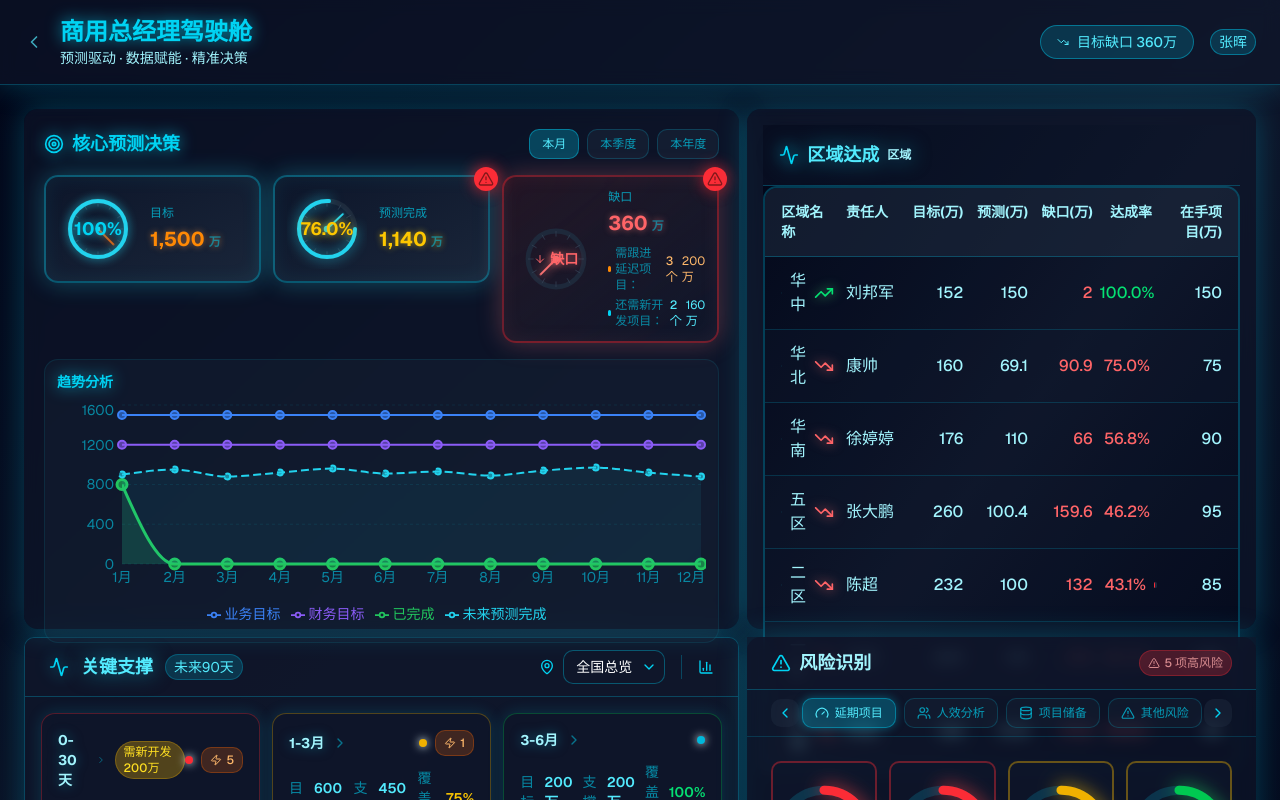
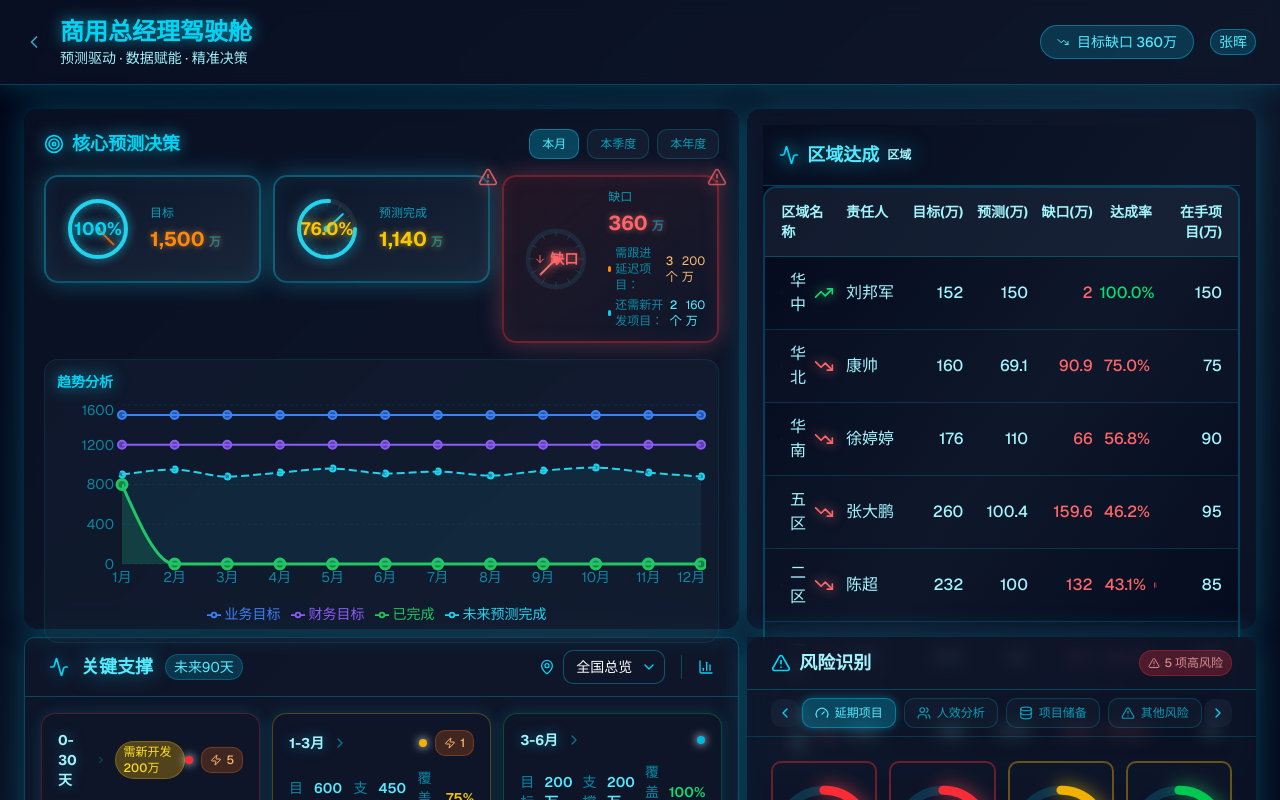
Before and after one commit to navylee1990/coze_jsc, a Next.js app: page /gm in a window 1280 px wide. Shown: the top 800 px of the page. Built offline with nearby package versions, Linux system fonts and the light colour scheme.

Commit message:
refactor(gm): 优化仪表盘提醒图标样式，改为闪烁三角感叹号

```diff
--- a/src/app/gm/page.tsx
+++ b/src/app/gm/page.tsx
@@ -743,12 +743,7 @@ export default function GMDashboard() {
                   {/* 警告角标 - 根据达成率显示颜色 */}
                   {animatedRate < 100 && (
                     <div className="absolute -top-2 -right-2 z-10">
-                      <div className="relative">
-                        <div className={`absolute inset-0 ${animatedRate >= 80 ? 'bg-yellow-500' : 'bg-red-500'} rounded-full blur-sm animate-pulse`}></div>
-                        <div className={`relative ${animatedRate >= 80 ? 'bg-yellow-500' : 'bg-red-500'} rounded-full p-1 shadow-lg`}>
-                          <AlertTriangle className={`w-4 h-4 ${animatedRate >= 80 ? 'text-yellow-900' : 'text-red-900'}`} />
-                        </div>
-                      </div>
+                      <AlertTriangle className={`w-5 h-5 animate-pulse ${animatedRate >= 80 ? 'text-yellow-400 drop-shadow-[0_0_8px_rgba(250,204,21,0.8)]' : 'text-red-400 drop-shadow-[0_0_8px_rgba(248,113,113,0.8)]'}`} />
                     </div>
                   )}
                   <div
@@ -856,12 +851,7 @@ export default function GMDashboard() {
                   {/* 警告角标 - 根据缺口比例显示颜色 */}
                   {animatedGap > 0 && (
                     <div className="absolute -top-2 -right-2 z-10">
-                      <div className="relative">
-                        <div className={`absolute inset-0 ${(Math.abs(animatedGap) / getTimeRangeData().target) * 100 <= 20 ? 'bg-yellow-500' : 'bg-red-500'} rounded-full blur-sm animate-pulse`}></div>
-                        <div className={`relative ${(Math.abs(animatedGap) / getTimeRangeData().target) * 100 <= 20 ? 'bg-yellow-500' : 'bg-red-500'} rounded-full p-1 shadow-lg`}>
-                          <AlertTriangle className={`w-4 h-4 ${(Math.abs(animatedGap) / getTimeRangeData().target) * 100 <= 20 ? 'text-yellow-900' : 'text-red-900'}`} />
-                        </div>
-                      </div>
+                      <AlertTriangle className={`w-5 h-5 animate-pulse ${(Math.abs(animatedGap) / getTimeRangeData().target) * 100 <= 20 ? 'text-yellow-400 drop-shadow-[0_0_8px_rgba(250,204,21,0.8)]' : 'text-red-400 drop-shadow-[0_0_8px_rgba(248,113,113,0.8)]'}`} />
                     </div>
                   )}
 
```
